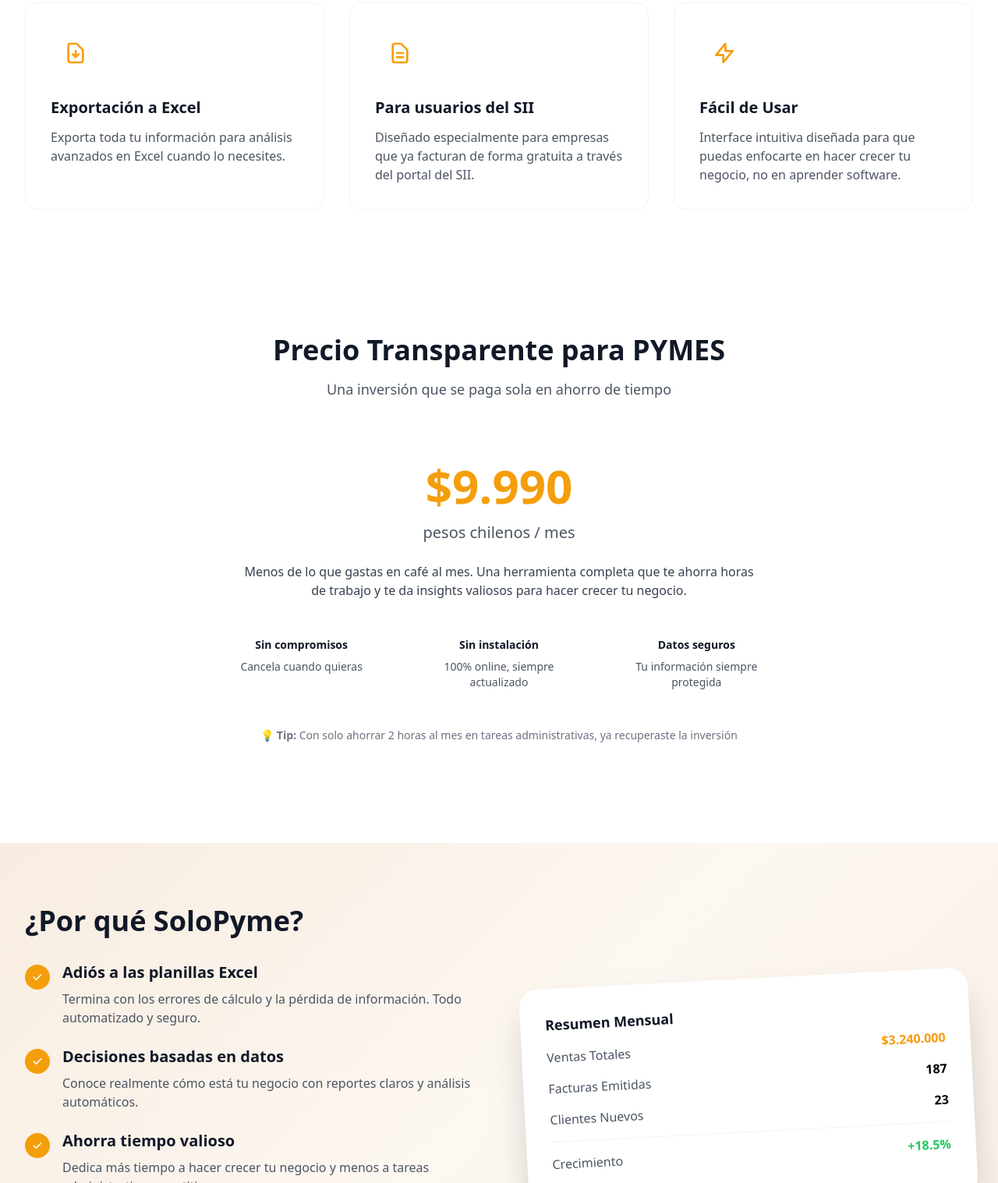
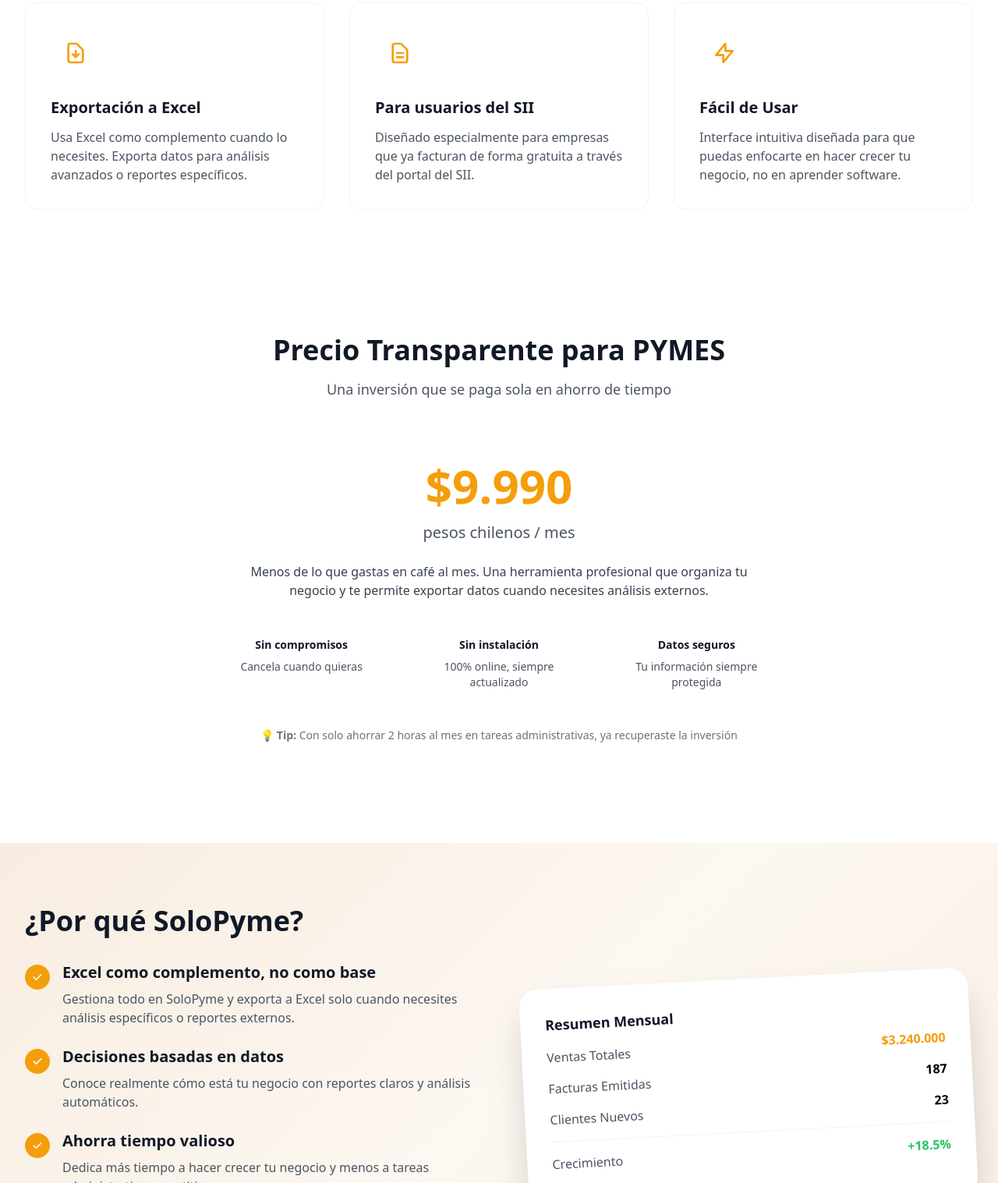
Before and after one commit to Ch3my/waitlist-backend, a website: page index.html in a window 1280 px wide. Shown: the part 1416-2933 px from the top of the page at 78% size. Drawn offline with nearby package versions, Linux system fonts and the light colour scheme.

Commit message:
update landing

```diff
--- a/index.html
+++ b/index.html
@@ -3,9 +3,9 @@
 <head>
     <meta charset="UTF-8">
     <meta name="viewport" content="width=device-width, initial-scale=1.0">
-    <title>SoloPyme - Sistema de Gestión para PYMES Chilenas | Adiós al Excel</title>
-    <meta name="description" content="Software de gestión para PYMES chilenas que facturan gratis por SII. Registra ventas, productos y clientes. Análisis de datos automático. $9.990/mes. ¡Únete a la lista de espera!">
-    <meta name="keywords" content="software pymes chile, gestión pymes, sistema ventas chile, reemplazar excel, software facturación sii, análisis datos pymes, registro ventas chile, gestión productos pymes">
+    <title>SoloPyme - Sistema de Gestión para PYMES Chilenas | Organiza tu Negocio</title>
+    <meta name="description" content="Sistema de gestión profesional para PYMES chilenas que facturan gratis por SII. Registra ventas, productos y clientes. Exportación a Excel incluida. $9.990/mes.">
+    <meta name="keywords" content="software pymes chile, sistema gestión pymes, software ventas chile, organizar negocio chile, gestión empresarial sii, análisis datos pymes, registro ventas chile"
     <meta name="author" content="SoloPyme">
 
     <!-- Open Graph / Facebook -->
@@ -180,7 +180,7 @@
                             </div>
                         </div>
                     </div>
-                    <div class="absolute top-20 -right-1 float-animation" style="animation-delay: 1s;">
+                    <div class="absolute top-20 -right-10 float-animation" style="animation-delay: 1s;">
                         <div class="bg-primary/10 rounded-2xl p-6 backdrop-blur-sm border border-primary/20">
                             <div class="text-center">
                                 <div class="text-2xl font-bold text-primary">156</div>
@@ -241,7 +241,7 @@
                         </svg>
                     </div>
                     <h3 class="text-xl font-semibold text-gray-900 mb-3">Exportación a Excel</h3>
-                    <p class="text-gray-600">Exporta toda tu información para análisis avanzados en Excel cuando lo necesites.</p>
+                    <p class="text-gray-600">Usa Excel como complemento cuando lo necesites. Exporta datos para análisis avanzados o reportes específicos.</p>
                 </div>
 
                 <div class="group p-8 rounded-2xl border border-gray-100 hover:border-primary/20 hover:shadow-xl transition-all duration-300">
@@ -279,7 +279,7 @@
                     <div class="text-6xl font-bold text-primary mb-4">$9.990</div>
                     <div class="text-xl text-gray-600 mb-6">pesos chilenos / mes</div>
                     <div class="text-gray-700 mb-8 max-w-2xl mx-auto">
-                        Menos de lo que gastas en café al mes. Una herramienta completa que te ahorra horas de trabajo y te da insights valiosos para hacer crecer tu negocio.
+                        Menos de lo que gastas en café al mes. Una herramienta profesional que organiza tu negocio y te permite exportar datos cuando necesites análisis externos.
                     </div>
                     <div class="grid md:grid-cols-3 gap-6 text-sm">
                         <div class="bg-white/70 rounded-xl p-4">
@@ -317,8 +317,8 @@
                                 </svg>
                             </div>
                             <div>
-                                <h3 class="text-xl font-semibold text-gray-900 mb-2">Adiós a las planillas Excel</h3>
-                                <p class="text-gray-600">Termina con los errores de cálculo y la pérdida de información. Todo automatizado y seguro.</p>
+                                <h3 class="text-xl font-semibold text-gray-900 mb-2">Excel como complemento, no como base</h3>
+                                <p class="text-gray-600">Gestiona todo en SoloPyme y exporta a Excel solo cuando necesites análisis específicos o reportes externos.</p>
                             </div>
                         </div>
 
```
